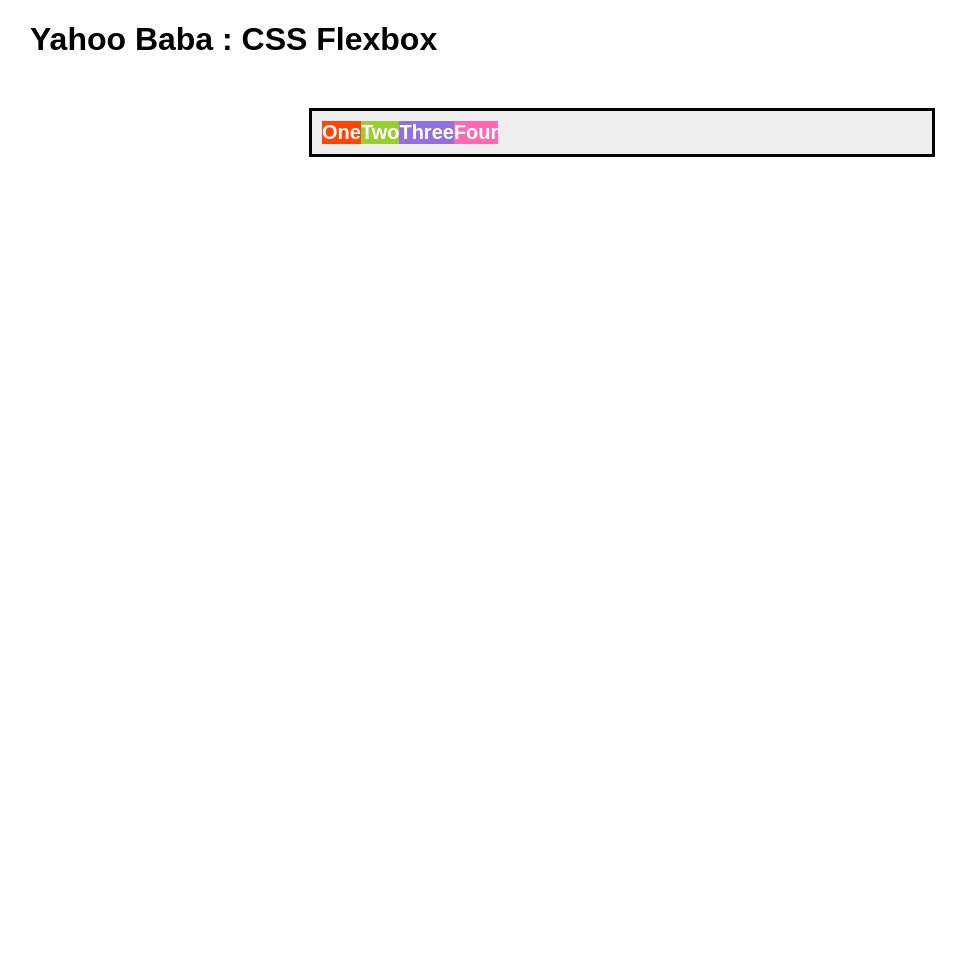
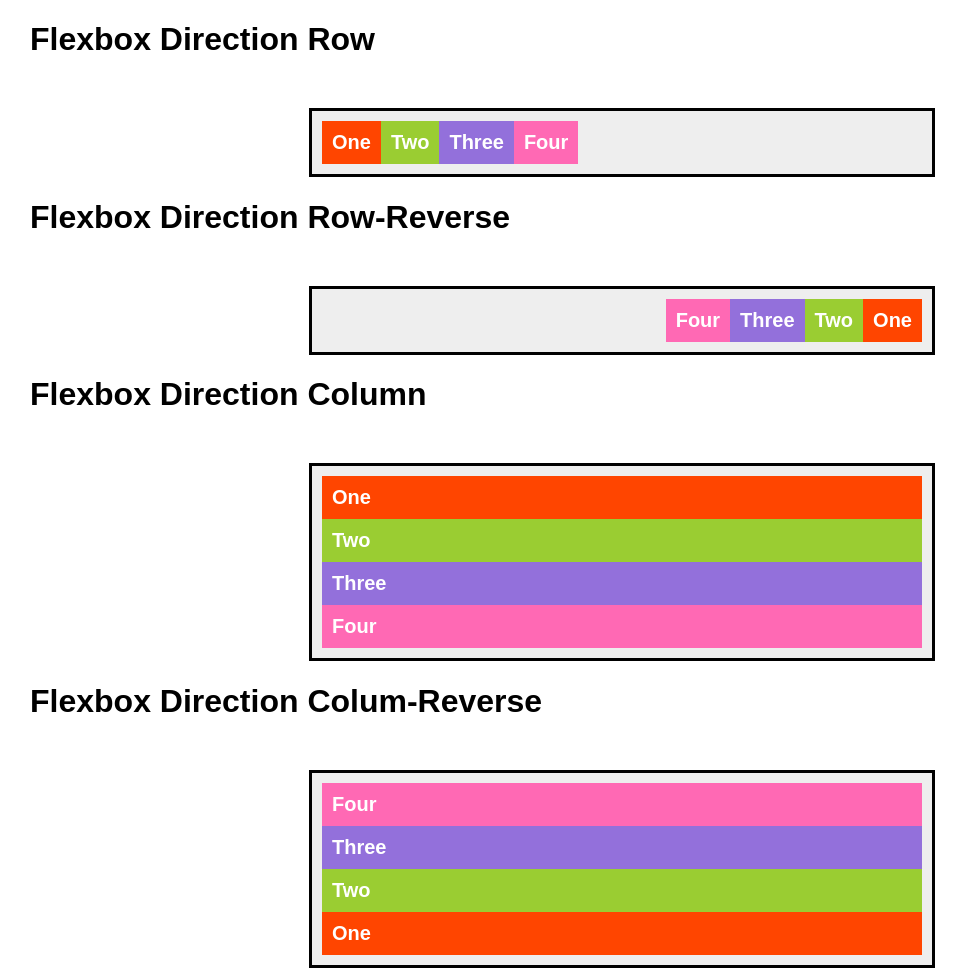
Before and after one commit to ganeshdimri71/yahoo-baba-flex-box, a plain HTML site: page index.html in a window 1280 px wide. Shown: the whole page, without its empty margins (18-984 px from the left). Before the commit the page ends 800 px from the top, so only its background shows below. Drawn offline with Linux system fonts and the light colour scheme.

Commit message:
Flex-Direction

```diff
--- a/index.html
+++ b/index.html
@@ -16,17 +16,53 @@
             border: 3px solid #000;
             display: flex;
         }
+        #row{
+            flex-direction: row;
+        }
+        #row-reverse{
+            flex-direction: row-reverse;
+        }
+        #column{
+            flex-direction:column;
+        }
+        #column-reverse{
+            flex-direction:column-reverse;
+        }
         .item1{ background-color: orangered;}
         .item2{background-color: yellowgreen;}
         .item3{background-color: mediumpurple;}
         .item4{ background-color: hotpink;}
-        .items{color: #fff;font-size: 20px;font-weight: bold;}
+        .items{color: #fff;font-size: 20px;font-weight: bold;padding: 10px;}
     </style>
 </head>
 <body>
-    <h1>Yahoo Baba : CSS Flexbox</h1>
+    <h1>Flexbox Direction Row</h1>
 
-    <div class="container">
+    <div id="row" class="container">
+        <div class="items item1">One</div>
+        <div class="items item2">Two</div>
+        <div class="items item3">Three</div>
+        <div class="items item4">Four</div>
+    </div>
+    <h1>Flexbox Direction Row-Reverse</h1>
+
+    <div id="row-reverse" class="container">
+        <div class="items item1">One</div>
+        <div class="items item2">Two</div>
+        <div class="items item3">Three</div>
+        <div class="items item4">Four</div>
+    </div>
+    <h1>Flexbox Direction Column</h1>
+
+    <div id="column" class="container">
+        <div class="items item1">One</div>
+        <div class="items item2">Two</div>
+        <div class="items item3">Three</div>
+        <div class="items item4">Four</div>
+    </div>
+    <h1>Flexbox Direction Colum-Reverse</h1>
+
+    <div id="column-reverse" class="container">
         <div class="items item1">One</div>
         <div class="items item2">Two</div>
         <div class="items item3">Three</div>
```
Also changed, not shown: readme.txt (added).
